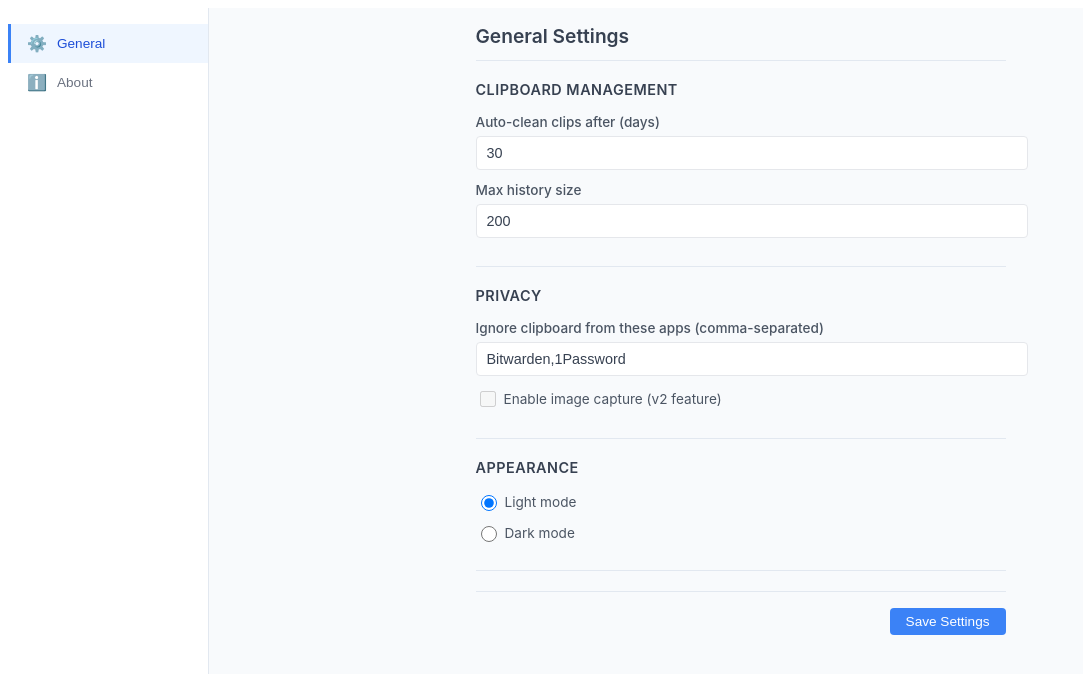
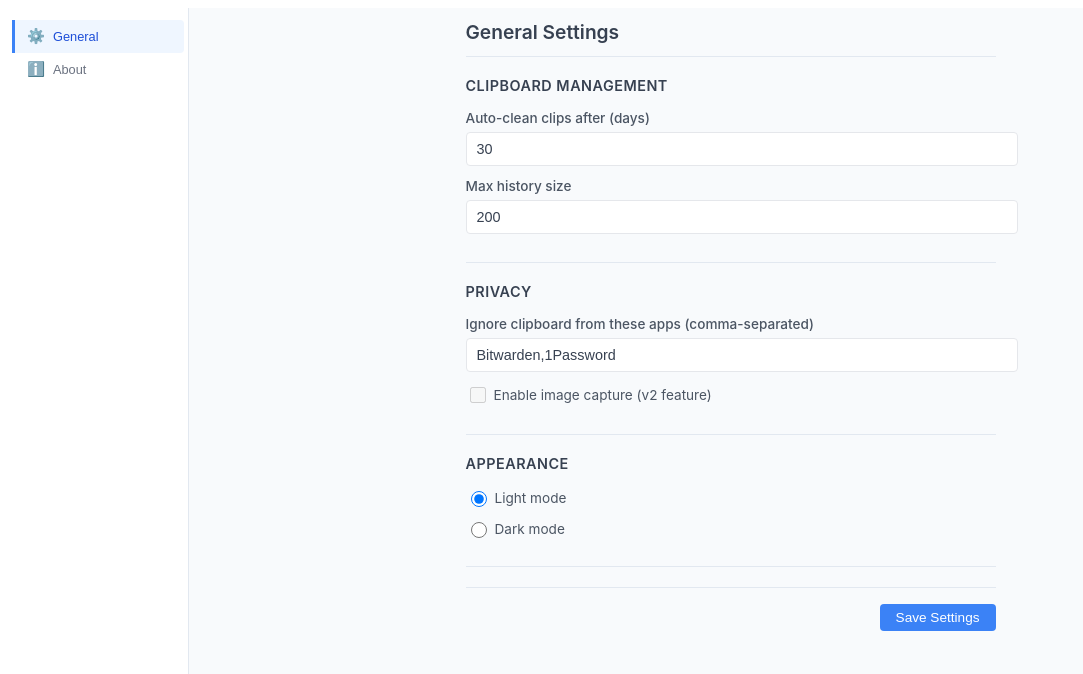
Before and after one commit to abdul-kasif/clipcontex, a SvelteKit app: page /settings in a window 1280 px wide. Shown: the top 674 px of the page, without its empty margins (0-1083 px from the left). Built offline with nearby package versions, Linux system fonts and the light colour scheme.

Commit message:
feat: modify settings windows UI style and remove state for settings and activeTab

```diff
--- a/src/routes/settings/+page.svelte
+++ b/src/routes/settings/+page.svelte
@@ -4,13 +4,13 @@
   import AboutSettings from "$lib/components/settings/AboutSettings.svelte";
   import { loadSettings, saveSettings } from "$lib/services/settings.js";
 
-  let activeTab = $state("general");
-  let settings = $state({
+  let activeTab = "general";
+  let settings = {
     autoCleanDays: 30,
     maxHistorySize: 200,
     darkMode: false,
     ignoredApps: "Bitwarden,1Password"
-  });
+  };
 
   const tabs = [
     { id: "general", label: "General", icon: "⚙️" },
@@ -22,7 +22,7 @@
   }
 
   onMount(async () => {
-    // settings = await loadSettings();
+    settings = await loadSettings();
   });
 </script>
 
@@ -60,10 +60,10 @@
   }
 
   .sidebar {
-    width: 200px;
+    width: 180px;
     background: white;
     border-right: 1px solid #e2e8f0;
-    padding: 16px 0;
+    padding: 12px 0;
   }
 
   .nav {
@@ -74,15 +74,17 @@
   .nav-item {
     display: flex;
     align-items: center;
-    padding: 10px 16px;
+    padding: 8px 12px;
     border: none;
     background: transparent;
     cursor: pointer;
     text-align: left;
-    font-size: 0.85rem;
+    font-size: 0.8rem;
     color: #6b7280;
     transition: none;
     border-left: 3px solid transparent;
+    border-radius: 0 4px 4px 0;
+    margin: 0 4px;
   }
 
   .nav-item:hover {
@@ -97,8 +99,8 @@
   }
 
   .nav-icon {
-    margin-right: 10px;
-    font-size: 1rem;
+    margin-right: 8px;
+    font-size: 0.9rem;
   }
 
   .nav-label {
@@ -107,7 +109,7 @@
 
   .content {
     flex: 1;
-    padding: 16px;
+    padding: 12px;
     overflow-y: auto;
   }
 
```
